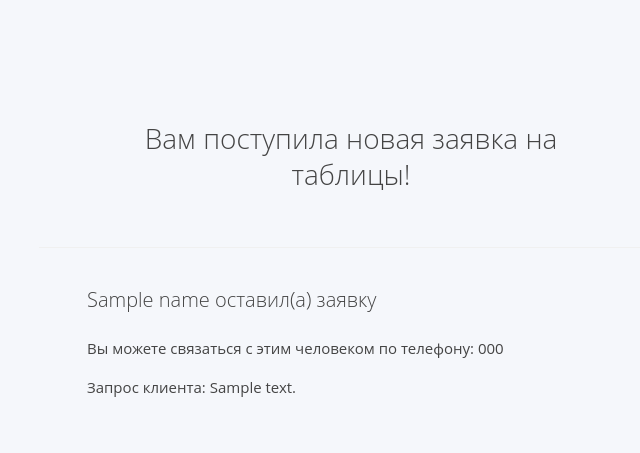
After one commit to ivkinivan/tables, a Flask app: template templates/mail.html in a window 1280 px wide. The commit adds this page. Shown: the top 453 px of the page, without its empty margins (281-921 px from the left). Run offline with Flask 3, Linux system fonts and the light colour scheme; the template is opened without the code that fills it: most values are stand-ins (such as "Sample title", 1, 10 or a date in 2020).

Commit message:
mail sender backend added

```diff
--- a/main.py
+++ b/main.py
@@ -1,9 +1,18 @@
-from flask import Flask, render_template
+from flask import Flask, render_template, request, flash
+from functions import sendEmail
 
 app = Flask(__name__)
 app.debug = True
+app.config['SECRET_KEY'] = 'asdfashjdashdgvasduaertyui'
 
+mail = 'codium@bk.ru'
 
-@app.route("/")
+@app.route("/", methods=['POST', 'GET'])
 def index():
+    if request.method == 'POST':
+        name = request.form.get('name')
+        tel = request.form.get('tel')
+        message = request.form.get('message')
+       # sendEmail(mail, render_template('mail.html', name = name, tel = tel, message = message), "Новая заявка")
+        flash('Заявка отправлена')
     return render_template('index.html')
--- a/templates/index.html
+++ b/templates/index.html
@@ -264,7 +264,10 @@ https://www.tooplate.com/view/2117-infinite-loop
             </div>
 
             <div class="col-sm-12 col-md-6">
-              <form action="" method="get">
+              <form action="" method="post">
+                  {% for msg in get_flashed_messages() %}
+                  <div class = "flash text-center my-1">{{msg}}</div>
+                  {% endfor %}
                 <input id="name" name="name" type="text" placeholder="Имя" class="tm-input" required />
                 <input id="email" name="tel" type="tel" placeholder="Ваш телефон" class="tm-input" required />
                 <textarea id="message" name="message" rows="8" placeholder="Опишите ваши пожелания по таблице" class="tm-input" required></textarea>
--- /dev/null
+++ b/templates/mail.html
@@ -0,0 +1,83 @@
+<!DOCTYPE html PUBLIC "-//W3C//DTD XHTML 1.0 Strict//EN" "http://www.w3.org/TR/xhtml1/DTD/xhtml1-strict.dtd">
+<html xmlns="http://www.w3.org/1999/xhtml" xmlns="http://www.w3.org/1999/xhtml">
+
+<head>
+    <meta http-equiv="Content-Type" content="text/html; charset=utf-8" />
+    <meta name="viewport" content="width=device-width, initial-scale=1.0" />
+    <meta content="telephone=no" name="format-detection" />
+    <title></title>
+
+</head>
+
+<body class="bg-body" style="font-size: 15px; margin: 0; padding: 0; line-height: 160%; mso-line-height-rule: exactly; color: #444444; width: 100%; font-family: Open Sans, -apple-system, BlinkMacSystemFont, Roboto, Helvetica Neue, Helvetica, Arial, sans-serif;" bgcolor="#f5f7fb">
+    <center>
+        <table class="main bg-body" width="100%" cellspacing="0" cellpadding="0" style="font-family: Open Sans, -apple-system, BlinkMacSystemFont, Roboto, Helvetica Neue, Helvetica, Arial, sans-serif; border-collapse: collapse; width: 100%; -webkit-text-size-adjust: 100%; -ms-text-size-adjust: 100%;" bgcolor="#f5f7fb">
+            <tr>
+                <td align="center" valign="top" style="font-family: Open Sans, -apple-system, BlinkMacSystemFont, Roboto, Helvetica Neue, Helvetica, Arial, sans-serif;">
+                    <!--[if (gte mso 9)|(IE)]>
+              <table border="0" cellspacing="0" cellpadding="0">
+                <tr>
+                  <td align="center" valign="top" width="640">
+            <![endif]-->
+                    <span class="preheader" style="font-size: 0; padding: 0; display: none; max-height: 0; mso-hide: all; line-height: 0; color: transparent; height: 0; max-width: 0; opacity: 0; overflow: hidden; visibility: hidden; width: 0;"></span>
+                    <table class="wrap" cellspacing="0" cellpadding="0" style="font-family: Open Sans, -apple-system, BlinkMacSystemFont, Roboto, Helvetica Neue, Helvetica, Arial, sans-serif; border-collapse: collapse; width: 100%; max-width: 640px; text-align: left;">
+                        <tr>
+                            <td class="p-sm" style="font-family: Open Sans, -apple-system, BlinkMacSystemFont, Roboto, Helvetica Neue, Helvetica, Arial, sans-serif; padding: 8px;">
+                                <table cellpadding="0" cellspacing="0" style="font-family: Open Sans, -apple-system, BlinkMacSystemFont, Roboto, Helvetica Neue, Helvetica, Arial, sans-serif; border-collapse: collapse; width: 100%;">
+                                    <tr>
+                                        <td class="py-lg" style="font-family: Open Sans, -apple-system, BlinkMacSystemFont, Roboto, Helvetica Neue, Helvetica, Arial, sans-serif; padding-top: 24px; padding-bottom: 24px;">
+                                            <table cellspacing="0" cellpadding="0" style="font-family: Open Sans, -apple-system, BlinkMacSystemFont, Roboto, Helvetica Neue, Helvetica, Arial, sans-serif; border-collapse: collapse; width: 100%;">
+                                                <tr>
+                                                    <td class="text-right" style="font-family: Open Sans, -apple-system, BlinkMacSystemFont, Roboto, Helvetica Neue, Helvetica, Arial, sans-serif;" align="right">
+                                                    </td>
+                                                </tr>
+                                            </table>
+                                        </td>
+                                    </tr>
+                                </table>
+                                <div class="main-content">
+
+                                        <tr>
+                                            <td style="font-family: Open Sans, -apple-system, BlinkMacSystemFont, Roboto, Helvetica Neue, Helvetica, Arial, sans-serif;">
+                                                <table cellpadding="0" cellspacing="0" style="font-family: Open Sans, -apple-system, BlinkMacSystemFont, Roboto, Helvetica Neue, Helvetica, Arial, sans-serif; border-collapse: collapse; width: 100%;">
+                                                    <tr>
+                                                        <td class="content text-center" style="font-family: Open Sans, -apple-system, BlinkMacSystemFont, Roboto, Helvetica Neue, Helvetica, Arial, sans-serif; padding: 40px 48px;" align="center">
+                                                            <div class="mb-md" style="margin-bottom: 16px;">
+                                                            </div>
+                                                            <h1 style="font-weight: 300; font-size: 28px; line-height: 130%; margin: 0 0 .5em;">Вам поступила новая заявка на таблицы!</h1>
+                                                            </td>
+                                                                    <td class="col-spacer col-spacer-sm" style="font-family: Open Sans, -apple-system, BlinkMacSystemFont, Roboto, Helvetica Neue, Helvetica, Arial, sans-serif; width: 16px;" valign="top"></td>
+                                                                    <td class="col" style="font-family: Open Sans, -apple-system, BlinkMacSystemFont, Roboto, Helvetica Neue, Helvetica, Arial, sans-serif;" valign="top">
+                                                                    </td>
+                                                                </tr>
+                                                            </table>
+                                                        </td>
+                                                    </tr>
+                                                    <tr>
+                                                        <td class="content border-top" style="font-family: Open Sans, -apple-system, BlinkMacSystemFont, Roboto, Helvetica Neue, Helvetica, Arial, sans-serif; border-top-width: 1px; border-top-color: #f0f0f0; border-top-style: solid; padding: 40px 48px;">
+                                                            <h3 class="mb-lg" style="font-weight: 300; font-size: 20px; line-height: 120%; margin: 0 0 24px;">{{name}} оставил(а) заявку</h3>
+                                                            <p style="margin: 0 0 1em;">Вы можете связаться с этим человеком по телефону: {{telephone}}</p>
+                                                            <p style="margin: 0 0 1em;">Запрос клиента: {{message}}</p>
+                                                        </td>
+                                                    </tr>
+                                                </table>
+                                            </td>
+                                        </tr>
+                                    </table>
+                                </div>
+
+                            </td>
+                        </tr>
+                    </table>
+                    <!--[if (gte mso 9)|(IE)]>
+            </td>
+          </tr>
+        </table>
+            <![endif]-->
+                </td>
+            </tr>
+        </table>
+    </center>
+</body>
+
+</html>
```
Also changed, not shown: functions.py (added, +17 -0 lines), static/css/tooplate-infinite-loop.css (+9 -1 lines).
